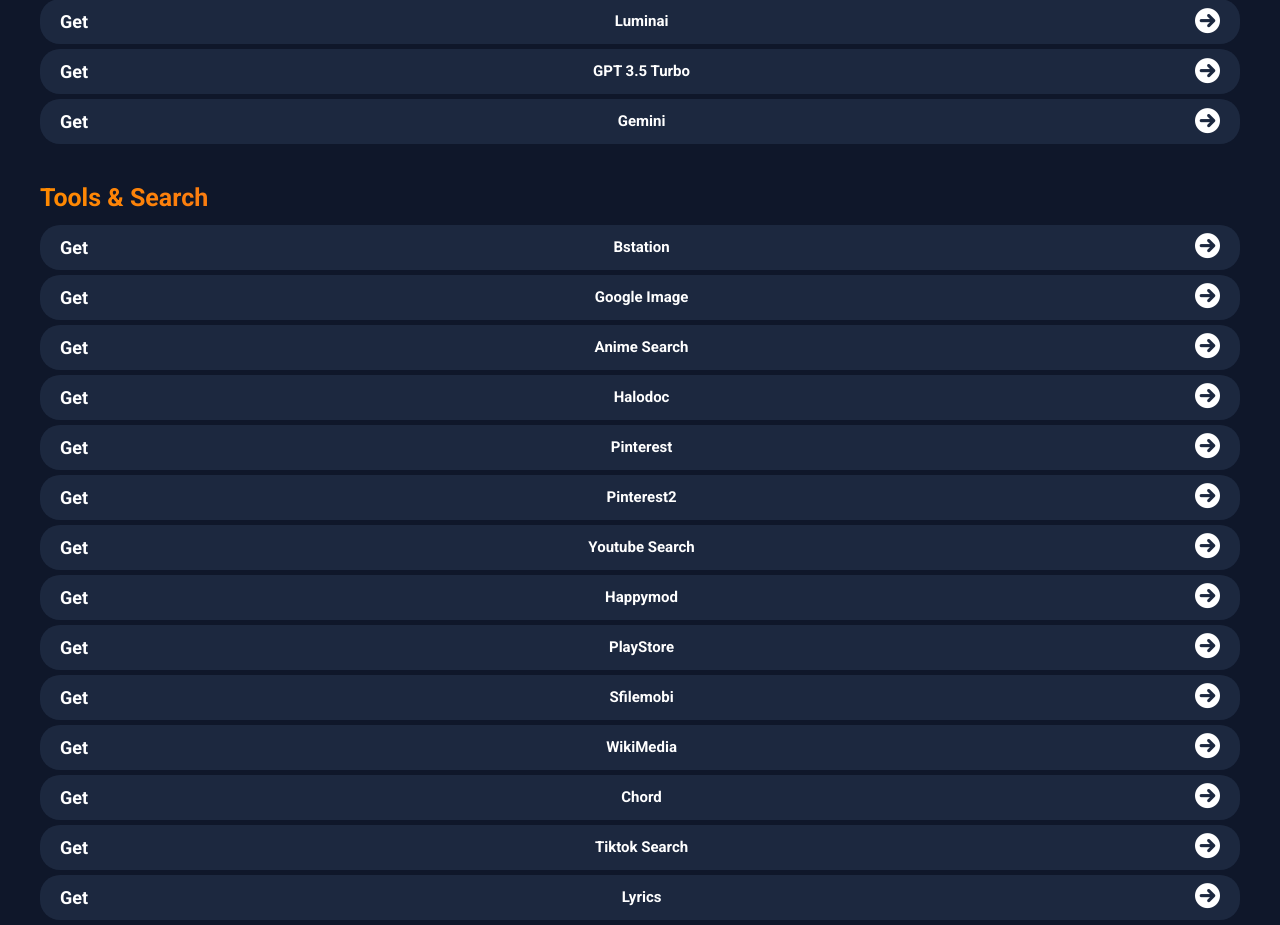
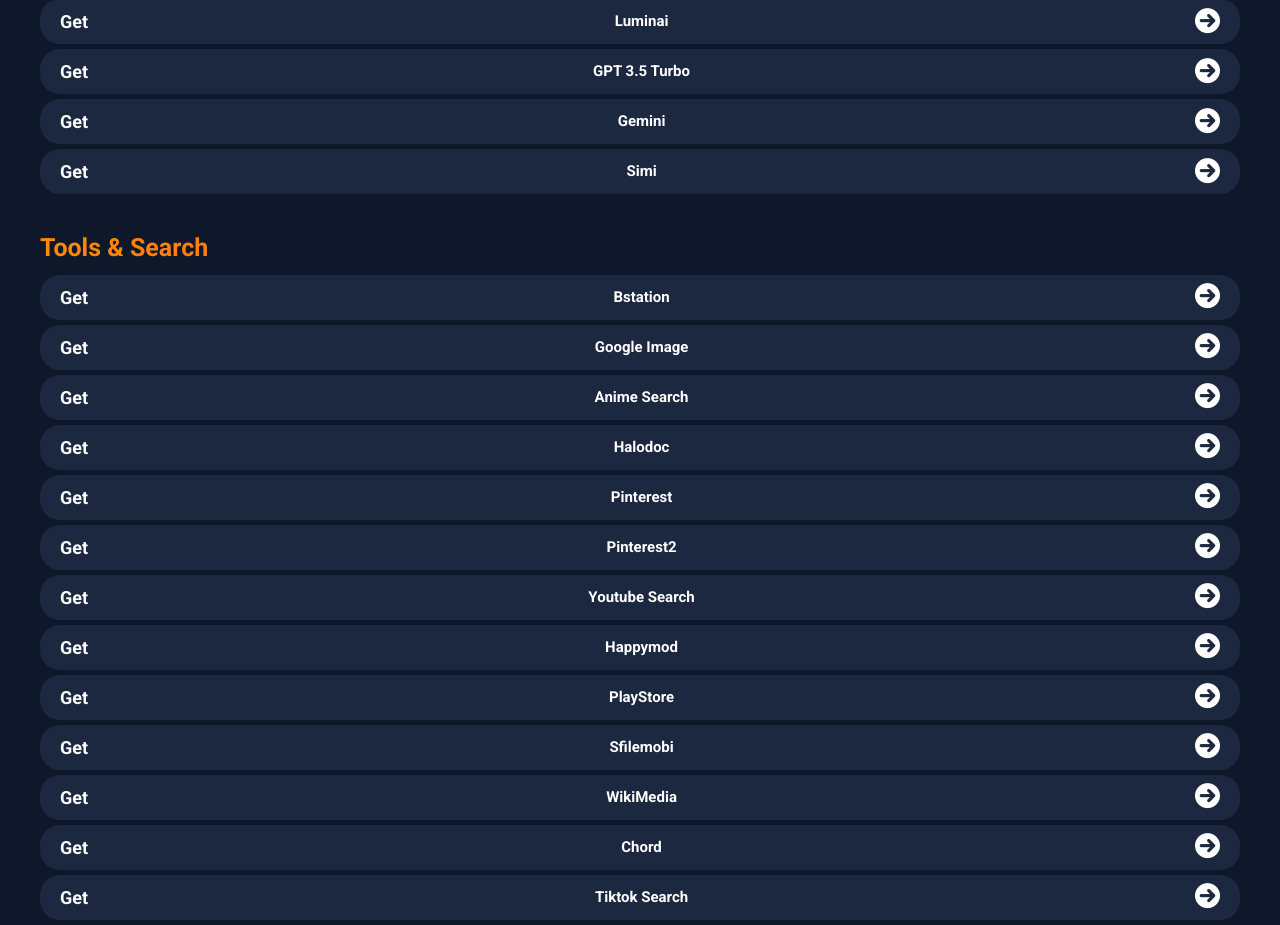
Before and after one commit to RizkiOfc/api-rest, a website: page index.html in a window 1280 px wide. Shown: the part 1308-2233 px from the top of the page. Drawn offline with nearby package versions, Linux system fonts and the light colour scheme.

Commit message:
Update index.html

```diff
--- a/index.html
+++ b/index.html
@@ -300,6 +300,11 @@
        <p class="title-api">Gemini</p>
        <p class="endpoint"><a class="fas fa-arrow-circle-right" href="https://www.ikyiizyy.my.id/api/ai/gemini?text="></a></p>
        </div>
+      <div class="item">
+       <p class="method">Get</p>
+       <p class="title-api">Simi</p>
+       <p class="endpoint"><a class="fas fa-arrow-circle-right" href="https://www.ikyiizyy.my.id/api/ai/simsimi?text="></a></p>
+      </div>
 </main>
 
  <main class="animate__animated animate__fadeInUp">
```
